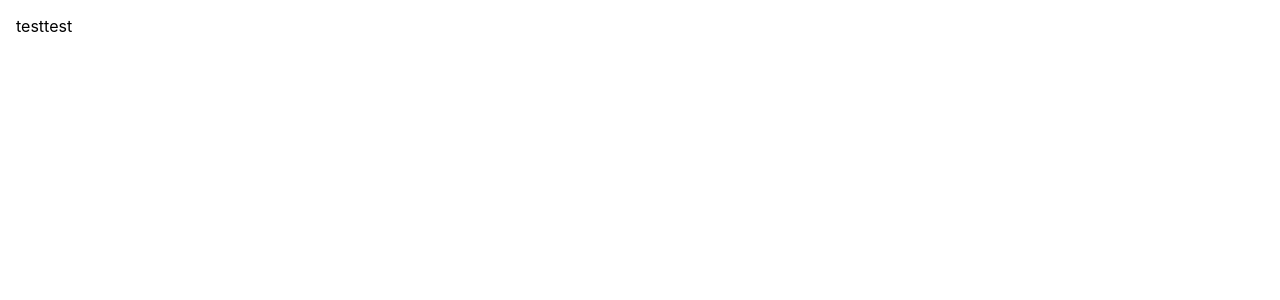
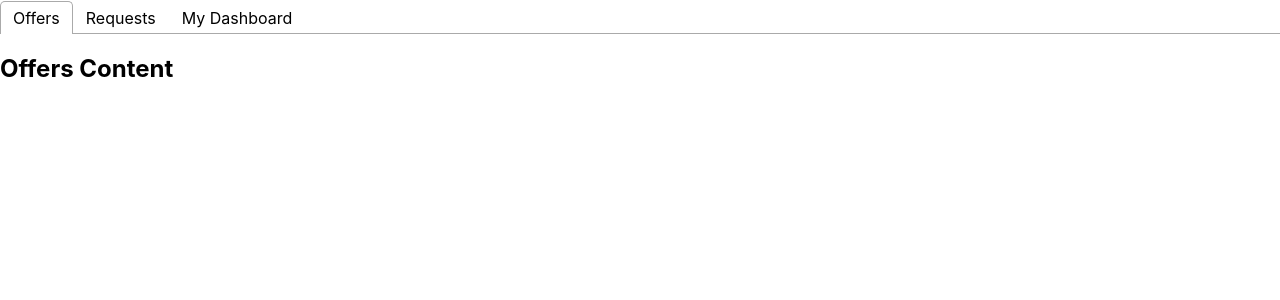
Before and after one commit to frank1iu/nwHacks2021, a React (Create React App) app in the folder client/: page / in a window 1280 px wide. Shown: the top 300 px of the page. Built offline with nearby package versions, Linux system fonts and the light colour scheme.

Commit message:
main tabs set up

```diff
--- a/client/package.json
+++ b/client/package.json
@@ -6,8 +6,8 @@
     "@material-ui/core": "^4.11.0",
     "react": "^17.0.1",
     "react-dom": "^17.0.1",
-    "react-scripts": "^4.0.0",
-    "react-router-dom": "^5.2.0"
+    "react-router-dom": "^5.2.0",
+    "react-scripts": "^4.0.0"
   },
   "scripts": {
     "start": "react-scripts start",
--- a/client/src/pages/Landing.js
+++ b/client/src/pages/Landing.js
@@ -2,14 +2,19 @@ import React, { useEffect, useState } from "react";
 import { Typography } from "@material-ui/core";
 import { makeStyles } from "@material-ui/core/styles";
 import { Route, Link } from "react-router-dom";
+import MainTabs from "./MainTabs";
 
-const useStyles = makeStyles((theme) => ({
-  landingContainer: {
-    margin: theme.spacing.unit * 2,
-  },
-}));
+// const useStyles = makeStyles((theme) => ({
+//   landingContainer: {
+//     margin: theme.spacing.unit * 2,
+//   },
+// }));
 
 export default function Landing() {
-  const classes = useStyles();
-  return <div className={classes.landingContainer}>testtest</div>;
+  // const classes = useStyles();
+  return (
+    <div>
+      <MainTabs />
+    </div>
+  );
 }
--- /dev/null
+++ b/client/src/pages/MainTabs.js
@@ -0,0 +1,32 @@
+import React from "react";
+
+import { Tab, Tabs, TabList, TabPanel } from "react-tabs";
+import "react-tabs/style/react-tabs.css";
+
+class MainTabs extends React.Component {
+  render() {
+    return (
+      <div>
+        <Tabs>
+          <TabList>
+            <Tab>Offers</Tab>
+            <Tab>Requests</Tab>
+            <Tab>My Dashboard</Tab>
+          </TabList>
+
+          <TabPanel>
+            <h2>Offers Content</h2>
+          </TabPanel>
+          <TabPanel>
+            <h2>Requests Content</h2>
+          </TabPanel>
+          <TabPanel>
+            <h2>MyDashboard Content</h2>
+          </TabPanel>
+        </Tabs>
+      </div>
+    );
+  }
+}
+
+export default MainTabs;
```
Also changed, not shown: 1 other file (tests, documents, lock files or other folders).
